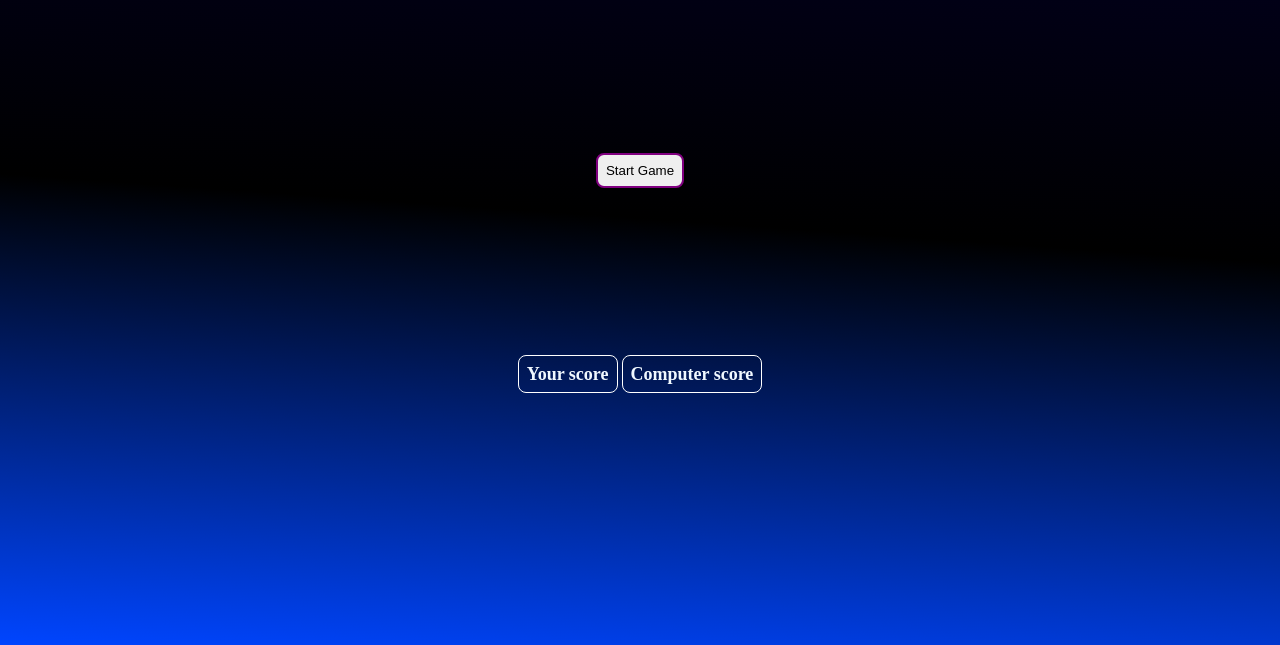
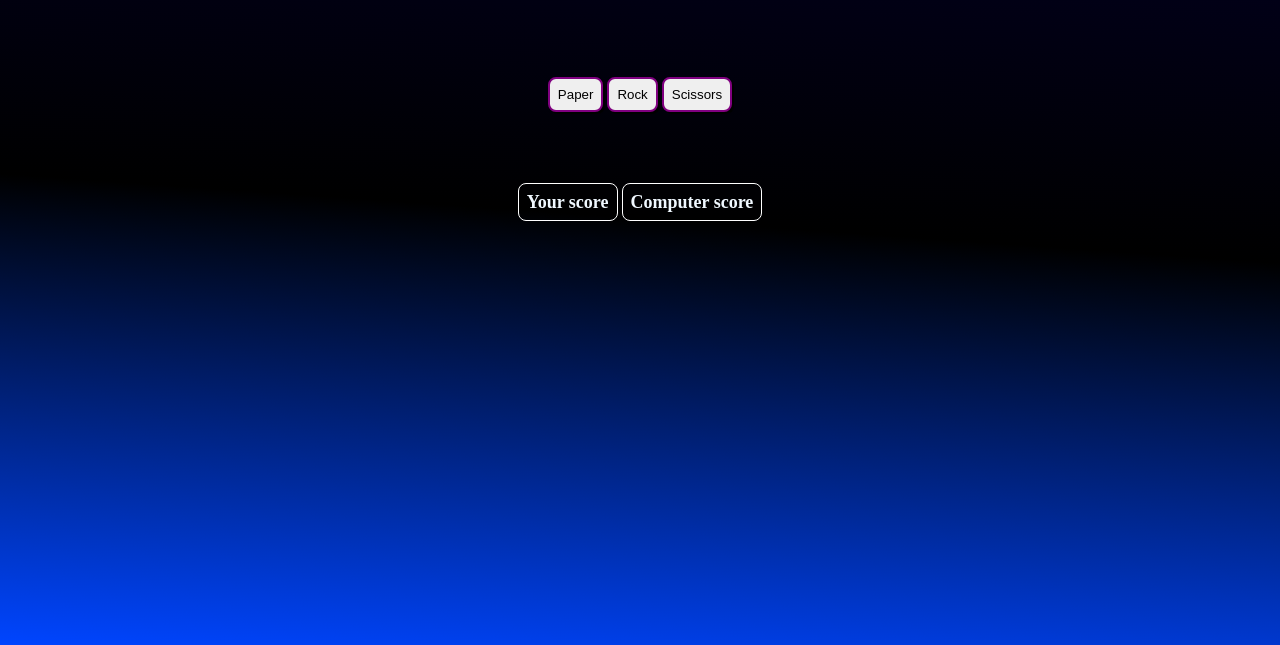
Before and after one commit to chucoyos/rock_paper_scissors, a plain HTML site: page index.html in a window 1280 px wide. Shown: the part 155-800 px from the top of the page. Drawn offline with Linux system fonts and the light colour scheme.

Commit message:
Add user selection buttons

```diff
--- a/index.html
+++ b/index.html
@@ -14,7 +14,11 @@
       <h1>Rock Paper or Scissors Game</h1>
       <p class="instructions">To start the game click the button below and type your selection</p>
     </div>
-    <button onclick="startGame()">Start Game</button>
+    <div class="gameOptions">
+      <button id="paper" onclick="startGame(paper)">Paper</button>
+      <button id="rock" onclick="startGame(rock)">Rock</button>
+      <button id="scissors" onclick="startGame(scissors)">Scissors</button>
+    </div>
     <div class="scoreContainer">
       <span class="scores" id="userScore">Your score</span>
       <span class="scores" id="computerScore">Computer score</span>
--- a/index.js
+++ b/index.js
@@ -1,7 +1,7 @@
 let randomInt = 0;
-let computerChoice = ""
-let userChoice = ""
-let winner = ""
+let computerChoice = "";
+let userChoice = "";
+let winner = "";
 let userScore = 0;
 let computerScore = 0;
 let rock = "rock";
@@ -26,9 +26,6 @@ function getComputerChoice(){ // sets the computerChoice variable
   }
 }
 
-function getUserChoice(){ // prompts the user for a choice
-  userChoice = prompt(paper, rock, scissors).toLowerCase();
-}
 function printUserChoice(){
   document.getElementById("userChoice").innerText = "You said: " + userChoice;
   document.getElementById("userScore").innerText = "Your score: " + userScore;
@@ -78,10 +75,10 @@ function determineWinner(userSelection, computerSelection){
   }
 }
 
-function startGame(){
+function startGame(userSelection){
+  userChoice = userSelection;
   getRandomInt();
   getComputerChoice();
-  getUserChoice();
   determineWinner();
   printUserChoice();
   printComputerChoice();
--- a/styles.css
+++ b/styles.css
@@ -68,3 +68,7 @@ p {
   border-radius: 8px;
   padding: 8px;
 }
+.gameOptions {
+  text-align: center;
+  margin-top: 20px;
+}
```
